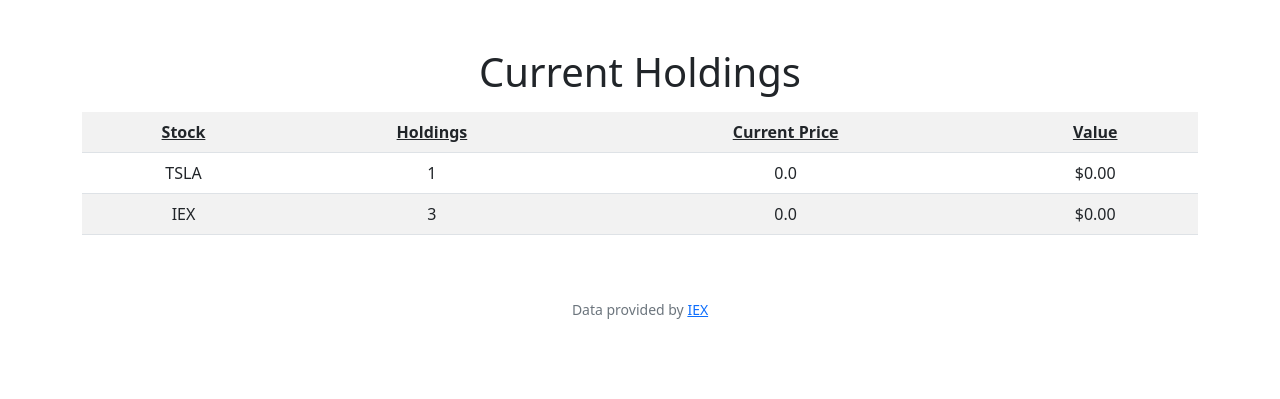
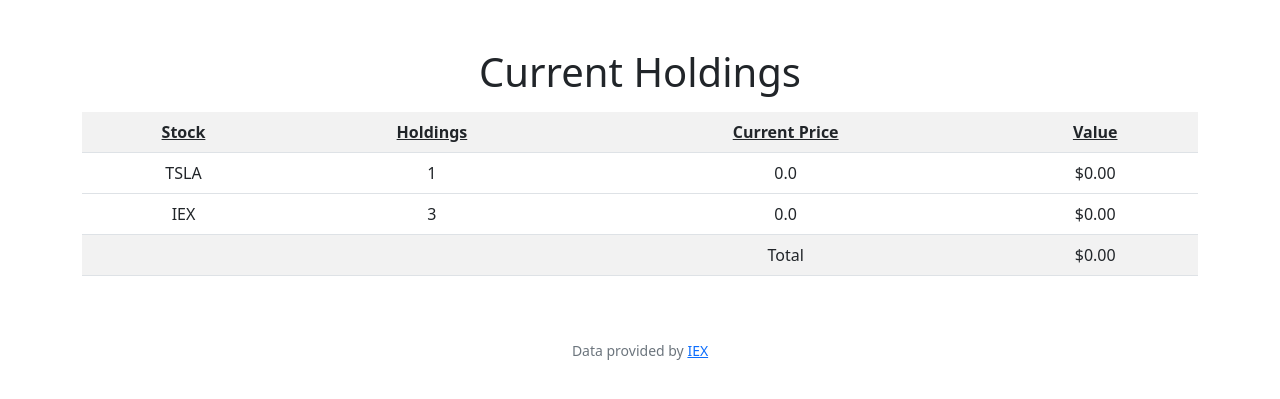
Before and after one commit to Hard-Luck/cs-50, a Flask app: page / in a window 1280 px wide. Shown: the part 76-475 px from the top of the page. Run offline with Flask 2, Linux system fonts and the light colour scheme; a user stored in the database is signed in; data that the repository does not hold is empty; some libraries are stand-ins or nearby versions.

Commit message:
Thu, Mar 10, 2022, 6:36 PM +00:00

```diff
--- a/finance/app.py
+++ b/finance/app.py
@@ -45,11 +45,13 @@ def index():
     """Show portfolio of stocks"""
     holdings = db.execute("SELECT stock, quantity FROM stocks where person_id = ?", session["user_id"])
     prices = {}
+    total = 0
     print(holdings)
     for j in holdings:
         prices[j["stock"]] = float(lookup(j["stock"])["price"])
+        total += float(lookup(j["stock"])["price"])
     print(prices)
-    return render_template("index.html", holdings=holdings, prices=prices)
+    return render_template("index.html", holdings=holdings, prices=prices, total=total)
 
 
 @app.route("/buy", methods=["GET", "POST"])
--- a/finance/templates/index.html
+++ b/finance/templates/index.html
@@ -22,7 +22,11 @@
                     <td>{{prices[i.stock]}}</td>
                     <td>{{(i.quantity * prices[i.stock]) | usd}}</td>
                 </tr>
+                <tr>
             {% endfor %}
+                    <td></td><td></td>
+                    <td>Total</td>
+                    <td>{{ total | usd }}</td>
 
         </table>
     </div>
```
Also changed, not shown: finance/finance.db.
